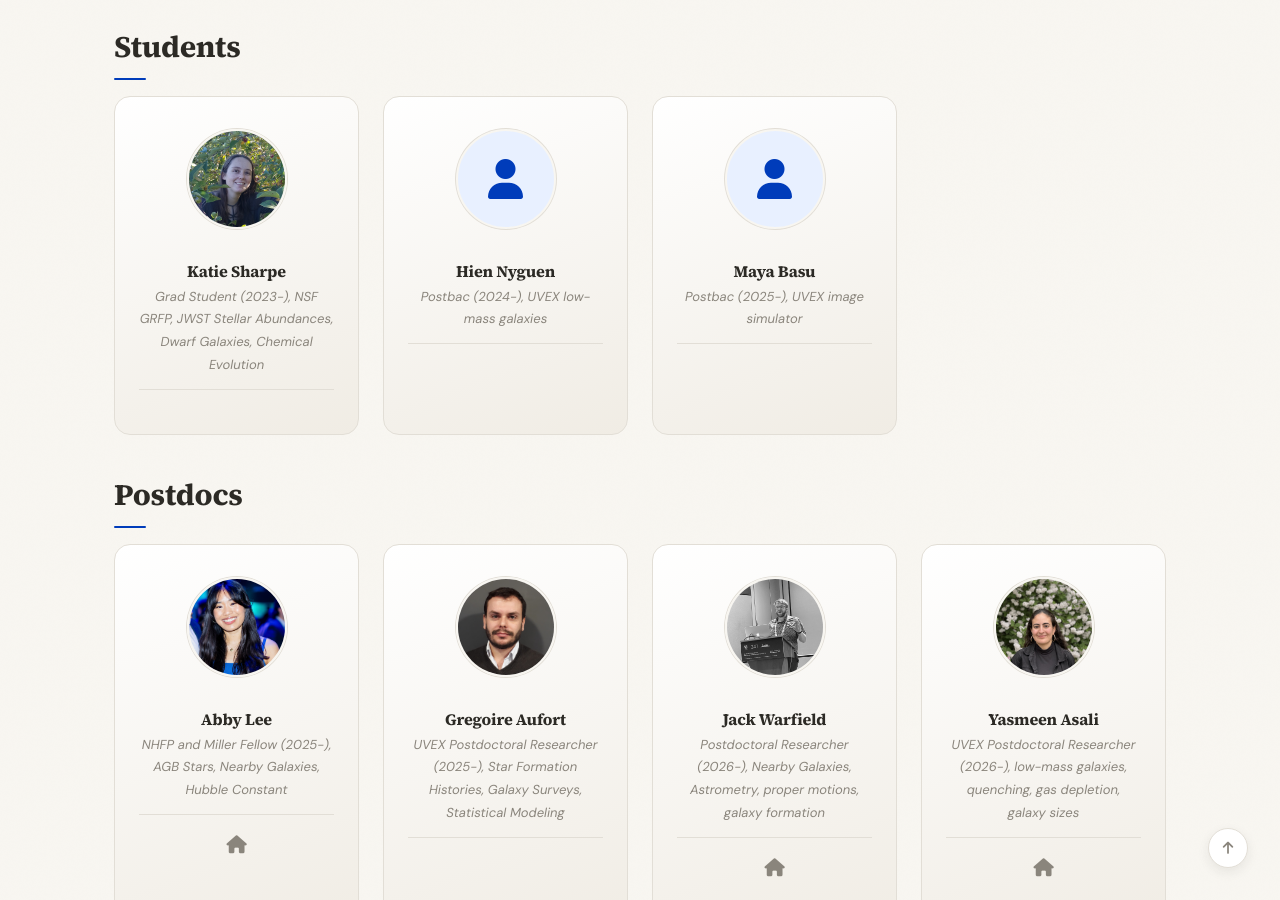
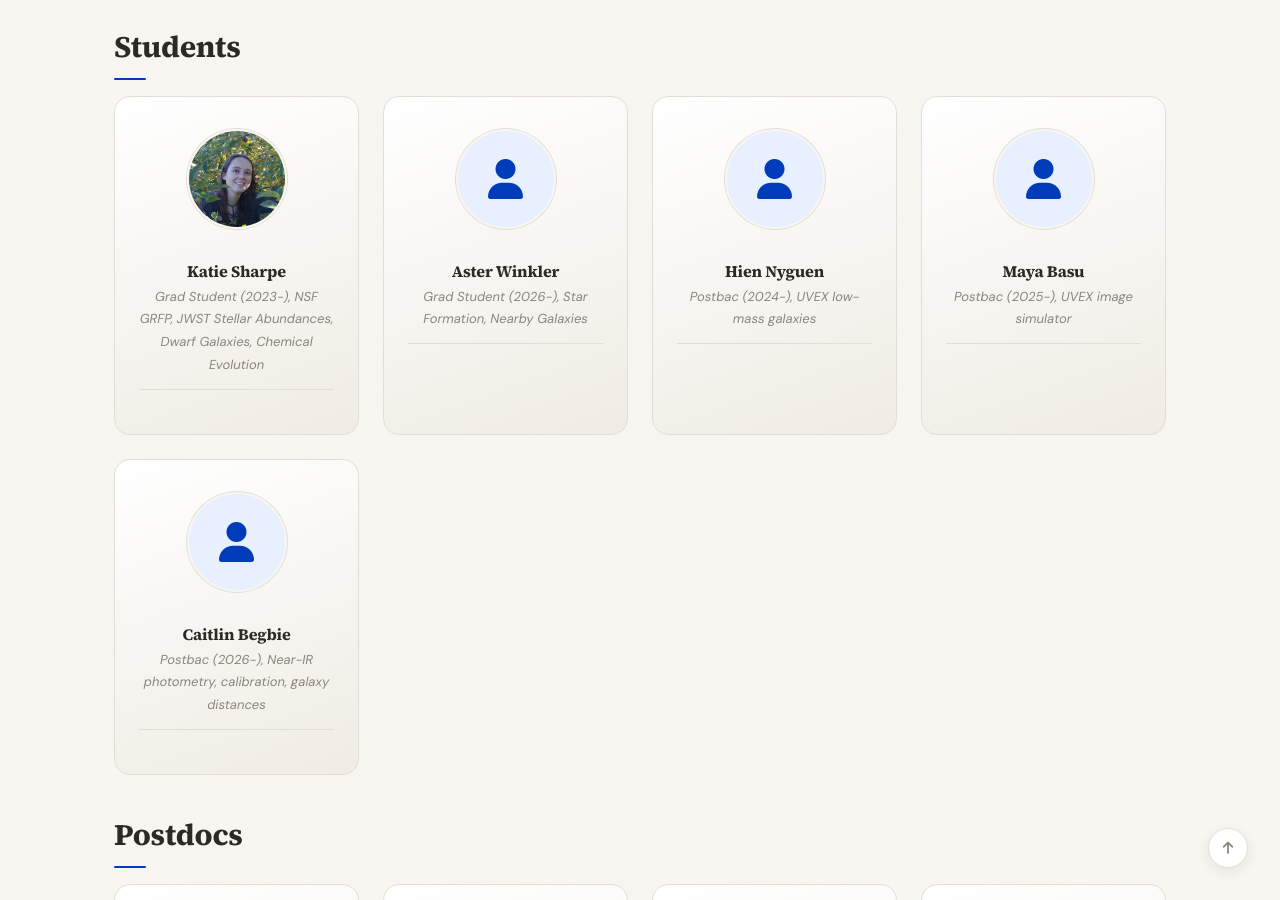
Before and after one commit to dweisz/dweisz.github.io, a Jekyll site: the page built from _pages/team.md, in a window 1280 px wide and 900 px high, scrolled down 523 px. Built offline with Jekyll 4.4.1, drawn with Linux system fonts in a browser that asks for light colours; a style sheet for code colours, icons or effects is not loaded.

Commit message:
Update team_members.yml

```diff
--- a/_data/team_members.yml
+++ b/_data/team_members.yml
@@ -10,6 +10,9 @@
  # email: student1@berkeley.edu
   # website: https://example.com
   # scholar: https://scholar.google.com/citations?user=...
+
+- name: Aster Winkler
+  info: Grad Student (2026-), Star Formation, Nearby Galaxies
 
 - name: Hien Nyguen
   #photo: team/Katherine-Sharpe.jpg
@@ -24,6 +27,9 @@
  # email: student1@berkeley.edu
   # website: https://example.com
   # scholar: https://scholar.google.com/citations?user=...
+
+- name: Caitlin Begbie
+  info: Postbac (2026-), Near-IR photometry, calibration, galaxy distances
 
 
 - name: Abby Lee
```
